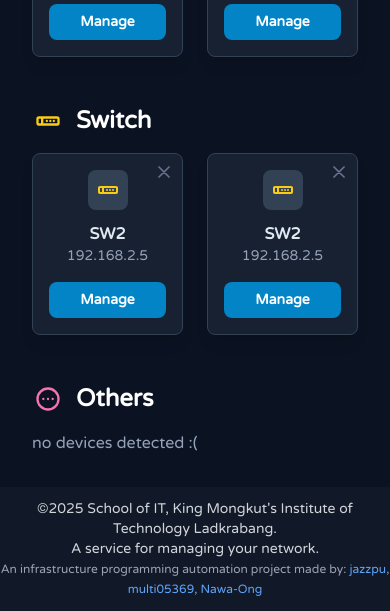
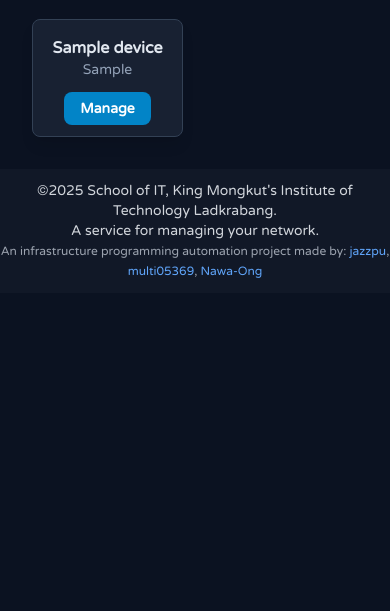
Before and after one commit to multi05369/IPA-Project, a Flask app: page /user_devices in a window 390 px wide. Shown: the part 845-1456 px from the top of the page. After the commit the page ends 1123 px from the top, so only its background shows below. Run offline with Flask 3, Linux system fonts and the light colour scheme; a database or web service that is not in the repository returns one stand-in record (values such as "Sample title"); style sheets or scripts are compiled from the project's sources; some web fonts are replaced.

Commit message:
adding the database devices

```diff
--- a/backend/templates/user_devices.html
+++ b/backend/templates/user_devices.html
@@ -25,23 +25,6 @@
     </div>
   </header>
 
-  <!-- Mock Data for Demonstration -->
-  {% set devices = {
-  'Router': [
-  {'name': 'R1', 'ip': '192.168.2.5'},
-  {'name': 'R1', 'ip': '10.30.6.1'},
-  {'name': 'R1', 'ip': '20.6.1.2'},
-  {'name': 'R1', 'ip': '192.168.2.5'},
-  {'name': 'R1', 'ip': '192.168.2.5'},
-  {'name': 'R1', 'ip': '192.168.2.5'}
-  ],
-  'Switch': [
-  {'name': 'SW2', 'ip': '192.168.2.5'},
-  {'name': 'SW2', 'ip': '192.168.2.5'}
-  ],
-  'Others': []
-  } %}
-
   <!-- Router Section -->
   <section id="routers">
     <div class="flex items-center mb-4">
@@ -55,9 +38,9 @@
       </span>
       <h2 class="text-2xl font-bold text-white">Router</h2>
     </div>
-    {% if devices['Router'] %}
+    {% if devices.routers %}
     <div class="grid grid-cols-2 sm:grid-cols-3 md:grid-cols-4 lg:grid-cols-6 gap-6">
-      {% for device in devices['Router'] %}
+      {% for device in devices.routers %}
       <div
         class="device-card relative bg-slate-800/70 border border-slate-700 rounded-lg shadow-lg p-4 flex flex-col items-center justify-center text-center transition-transform transform hover:-translate-y-1">
         <button class="remove-btn absolute top-2 right-2 text-slate-500 hover:text-white transition">
@@ -79,7 +62,7 @@
         <p class="font-bold text-slate-200">{{ device.name }}</p>
         <p class="text-sm text-slate-400 mb-4">{{ device.ip }}</p>
         <!-- Manage button is now blue -->
-        <a href="#"
+        <a href="{{ url_for('manage_device', ip=device.ip) }}"
           class="w-full bg-sky-600 hover:bg-sky-500 text-white font-semibold py-2 px-4 rounded-lg transition text-sm">
           Manage
         </a>
@@ -104,9 +87,9 @@
       </span>
       <h2 class="text-2xl font-bold text-white">Switch</h2>
     </div>
-    {% if devices['Switch'] %}
+    {% if devices.switches %}
     <div class="grid grid-cols-2 sm:grid-cols-3 md:grid-cols-4 lg:grid-cols-6 gap-6">
-      {% for device in devices['Switch'] %}
+      {% for device in devices.switches %}
       <div
         class="device-card relative bg-slate-800/70 border border-slate-700 rounded-lg shadow-lg p-4 flex flex-col items-center justify-center text-center transition-transform transform hover:-translate-y-1">
         <button class="remove-btn absolute top-2 right-2 text-slate-500 hover:text-white transition">
@@ -126,7 +109,7 @@
         <p class="font-bold text-slate-200">{{ device.name }}</p>
         <p class="text-sm text-slate-400 mb-4">{{ device.ip }}</p>
         <!-- Manage button is now blue -->
-        <a href="#"
+        <a href="/manage/{{ device.ip }}"
           class="w-full bg-sky-600 hover:bg-sky-500 text-white font-semibold py-2 px-4 rounded-lg transition text-sm">
           Manage
         </a>
@@ -143,21 +126,30 @@
   <!-- Others Section -->
   <section id="others" class="mt-12">
     <div class="flex items-center mb-4">
-      <span class="inline-flex items-center justify-center h-8 w-8 rounded-full mr-3">
-        <!-- SVG is now pink -->
-        <svg class="h-7 w-7 text-pink-400" viewBox="0 0 24 24" fill="none" xmlns="http://www.w3.org/2000/svg">
-          <path d="M12 12H12.01M16 12H16.01M8 12H8.01M21 12C21 16.9706 16.9706 21 12 21C7.02944 21 3 16.9706 3 12C3 7.02944 7.02944 3 12 3C16.9706 3 21 7.02944 21 12Z" stroke="currentColor" stroke-width="2" stroke-linecap="round" stroke-linejoin="round"/>
+      <span class="inline-flex items-center justify-center h-8 w-8 mr-3">
+        <svg class="h-7 w-7 text-pink-400" fill="none" xmlns="http://www.w3.org/2000/svg" viewBox="0 0 24 24">
+          <path d="M12 12H12.01M16 12H16.01M8 12H8.01..." stroke="currentColor" stroke-width="2" stroke-linecap="round" stroke-linejoin="round" />
         </svg>
       </span>
       <h2 class="text-2xl font-bold text-white">Others</h2>
     </div>
-    <div class="text-slate-400">
-      {% if not devices['Others'] %}
-      <p>no devices detected :(</p>
-      {% else %}
-      <!-- Loop through other devices here if they exist -->
-      {% endif %}
+
+    {% if devices.others %}
+    <div class="grid grid-cols-2 sm:grid-cols-3 md:grid-cols-4 lg:grid-cols-6 gap-6">
+      {% for device in devices.others %}
+      <div class="device-card bg-slate-800/70 border border-slate-700 rounded-lg shadow-lg p-4 text-center">
+        <p class="font-bold text-slate-200">{{ device.hostname or 'Unknown' }}</p>
+        <p class="text-sm text-slate-400 mb-4">{{ device.ip }}</p>
+        <a href="{{ url_for('manage_device', ip=device.ip) }}"
+           class="w-full bg-sky-600 hover:bg-sky-500 text-white font-semibold py-2 px-4 rounded-lg transition text-sm">
+          Manage
+        </a>
+      </div>
+      {% endfor %}
     </div>
+    {% else %}
+    <p class="text-slate-400">No other devices detected :(</p>
+    {% endif %}
   </section>
 
 </div>
```
